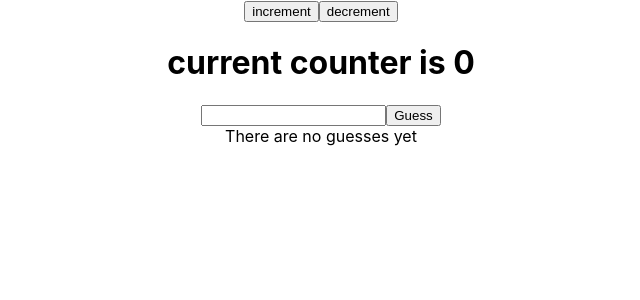
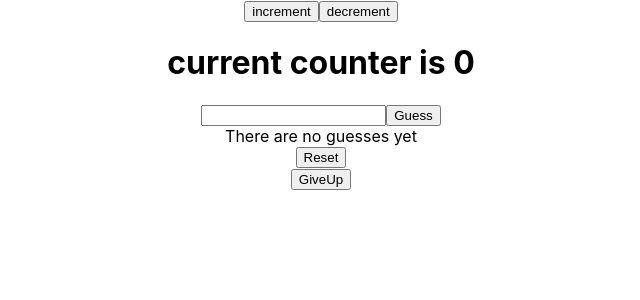
Before and after one commit to enough1987/github-fetcher, a React (Create React App) app: page / in a window 1280 px wide. Shown: the top 300 px of the page, without its empty margins (319-959 px from the left). Built offline with nearby package versions, Linux system fonts and the light colour scheme.

Commit message:
add reset and give up

```diff
--- /dev/null
+++ b/src/components/GiveUp/GiveUp.js
@@ -0,0 +1,44 @@
+import React, { Component } from 'react';
+import { connect } from 'react-redux'
+
+import { giveUp } from '../../store/actions/guesses';
+
+
+export class GiveUp extends Component {
+
+  handleOnGiveUp = () => {
+    this.props.giveUp();
+  }
+
+  render() {
+    if( !this.props.show ) {
+      return  (
+          <div className="component-give-up-wrapper"
+            data-test="component-give-up-wrapper" >
+          </div>
+      )
+    }
+
+    return (
+      <div className="component-give-up-wrapper"
+           data-test="component-give-up-wrapper" >
+
+          <button
+            data-test="give-up-button"
+            onClick={this.handleOnGiveUp} >
+             GiveUp
+          </button>
+
+      </div>
+    );
+  }
+}
+
+const mapDispatchToProps = dispatch => ({
+    giveUp: () => dispatch( giveUp() ),
+})
+
+export default connect(
+    null,
+    mapDispatchToProps
+  )(GiveUp);
--- /dev/null
+++ b/src/components/ResetGuesses/ResetGuesses.js
@@ -0,0 +1,44 @@
+import React, { Component } from 'react';
+import { connect } from 'react-redux'
+
+import { resetGuesses } from '../../store/actions/guesses';
+
+
+export class ResetGuesses extends Component {
+
+  handleOnReset = () => {
+    this.props.resetGuesses();
+  }
+
+  render() {
+    if( !this.props.show ) {
+      return  (
+          <div className="component-reset-guesses-wrapper"
+            data-test="component-reset-guesses-wrapper" >
+          </div>
+      )
+    }
+
+    return (
+      <div className="component-reset-guesses-wrapper"
+           data-test="component-reset-guesses-wrapper" >
+
+          <button
+            data-test="reset-guesses-button"
+            onClick={this.handleOnReset} >
+             Reset
+          </button>
+
+      </div>
+    );
+  }
+}
+
+const mapDispatchToProps = dispatch => ({
+    resetGuesses: () => dispatch( resetGuesses() ),
+})
+
+export default connect(
+    null,
+    mapDispatchToProps
+  )(ResetGuesses);
--- a/src/contaners/App/App.js
+++ b/src/contaners/App/App.js
@@ -6,6 +6,8 @@ import Congrats from '../../components/Congrats/Congrats';
 import GuessList from '../../components/GuessList/GuessList';
 import Input from '../../components/Input/Input';
 import Counter from '../../components/Counter/Counter';
+import ResetGuesses from '../../components/ResetGuesses/ResetGuesses';
+import GiveUp from '../../components/GiveUp/GiveUp';
 import {getGuesses} from '../../store/actions/guesses';
 
 export class App extends Component {
@@ -19,15 +21,22 @@ export class App extends Component {
   }
 
   render() {
+
+    const giveUp = this.props.giveUp ?
+      <div> Correct world is { this.props.correctGuess } </div>
+      : null;
+
     return (
       <div data-test="App"
         className="App">
 
         <Counter />
-
+         { giveUp }
         <Congrats show={ this.props.isCorrectGuess } />
         <Input show={ !this.props.isCorrectGuess } />
         <GuessList guesses={ this.props.guesses } />
+        <ResetGuesses show={ !this.props.isCorrectGuess } />
+        <GiveUp show={ !this.props.isCorrectGuess } />
 
       </div>
     );
@@ -36,7 +45,9 @@ export class App extends Component {
 
 const mapStateToProps = state => ({
   guesses: state.guesses.guesses,
-  isCorrectGuess: state.guesses.isCorrectGuess
+  correctGuess: state.guesses.correctGuess,
+  isCorrectGuess: state.guesses.isCorrectGuess,
+  giveUp: state.guesses.giveUp
 })
 
 const mapDispatchToProps = dispatch => ({
--- a/src/store/actions/guesses.js
+++ b/src/store/actions/guesses.js
@@ -3,12 +3,21 @@ import axios from 'axios';
 import { matchWords } from '../../helpers/index';
 
   export const guessActionTypes = {
+    GIVE_UP: 'GIVE_UP',
+    RESET_GUESSES: 'RESET_GUESSES',
     GET_CORRECT_GUESS: 'GET_CORRECT_GUESS',
     SET_IS_CORRECT_GUESS: 'SET_IS_CORRECT_GUESS',
     ADD_GUESS: 'ADD_GUESS',
     GET_GUESSES: 'GET_GUESSES'
   }
 
+  export const giveUp = () => ({
+    type: guessActionTypes.GIVE_UP
+  });
+
+  export const resetGuesses = () => ({
+    type: guessActionTypes.RESET_GUESSES
+  });
 
   export const setIsCorrectGuess = (isCorrectGuess) => ({
     type: guessActionTypes.SET_IS_CORRECT_GUESS,
--- a/src/store/reducers/guesses.js
+++ b/src/store/reducers/guesses.js
@@ -3,11 +3,24 @@ import { guessActionTypes } from '../actions/guesses';
 const defaultState = {
   guesses: [], // { guess: PropTypes.string, match: PropTypes.number }
   isCorrectGuess: false,
+  giveUp: false,
   correctGuess: ""
 }
 
 const guesses = (state = defaultState, action) => {
     switch (action.type) {
+      case guessActionTypes.GIVE_UP:
+        return {
+          ...state,
+          giveUp: true,
+        }
+      case guessActionTypes.RESET_GUESSES:
+        return {
+          ...state,
+          guesses: [],
+          isCorrectGuess: false,
+          giveUp: false
+        }
       case guessActionTypes.GET_CORRECT_GUESS:
         return {
           ...state,
```
Also changed, not shown: 2 other files (tests, documents, lock files or other folders).
